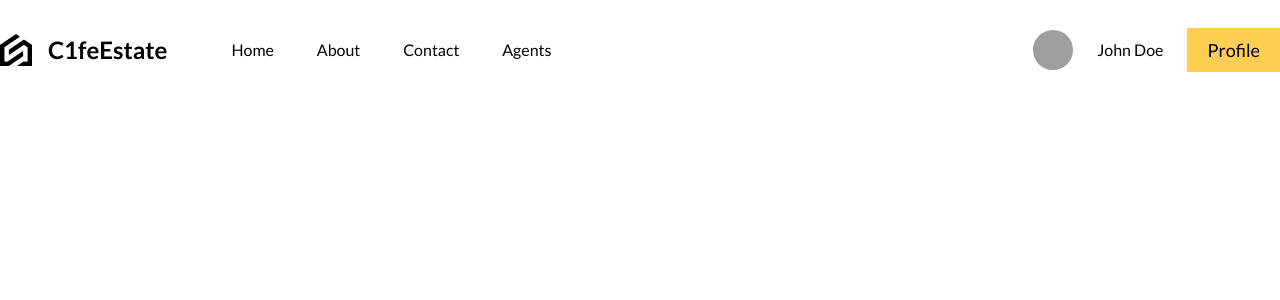
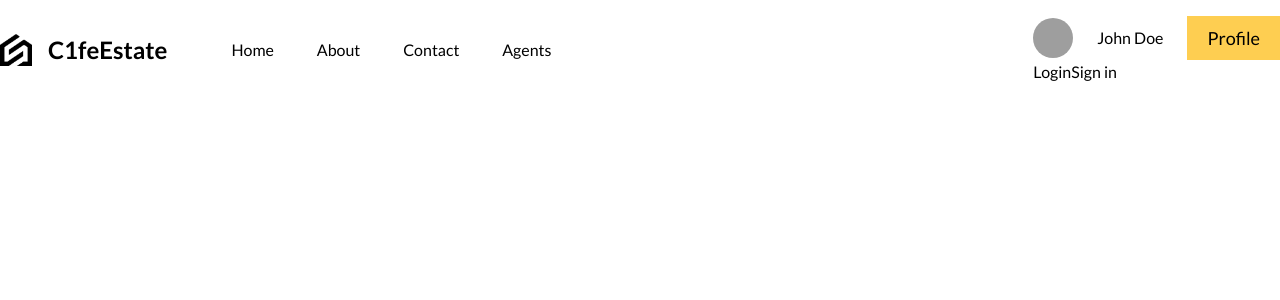
Before and after one commit to c1felode/estateapp-mern, a React (Vite) app in the folder client/: page / in a window 1280 px wide. Shown: the top 300 px of the page. Built offline with nearby package versions, Linux system fonts and the light colour scheme; grey boxes are pictures that could not be loaded.

Commit message:
File structure and Routes added

```diff
--- a/client/package.json
+++ b/client/package.json
@@ -13,6 +13,7 @@
     "@tailwindcss/vite": "^4.3.3",
     "react": "^19.2.7",
     "react-dom": "^19.2.7",
+    "react-router-dom": "^7.18.1",
     "tailwindcss": "^4.3.3"
   },
   "devDependencies": {
--- a/client/src/App.tsx
+++ b/client/src/App.tsx
@@ -1,11 +1,47 @@
-import Header from "./components/Header"
+import { createBrowserRouter, RouterProvider } from "react-router-dom"
+import Layout from "./layout"
+import HomePage from "./routes/HomePage"
+import ListPage from "./routes/ListPage"
+import SinglePage from "./routes/SinglePage"
+import ProfilePage from "./routes/ProfilePage"
+import Login from "./routes/Login"
+import Register from "./routes/Register"
+
+const router = createBrowserRouter([
+  {
+    path: "/",
+    element: <Layout />,
+    children: [
+      {
+        path:"/",
+        element:<HomePage/>
+      },
+      {
+        path:"/list",
+        element:<ListPage/>
+      },
+      {
+        path:"/:id",
+        element:<SinglePage/>
+      },
+      {
+        path:"/profile",
+        element:<ProfilePage/>
+      },
+      {
+        path:"/login",
+        element:<Login/>
+      },
+      {
+        path:"/register",
+        element:<Register/>
+      }
+    ]
+  },
+])
 
 function App() {
-  return (
-    <>
-      <div className='container mx-auto'><Header/></div>
-    </>
-  )
+  return <RouterProvider router={router} />
 }
 
 export default App
--- /dev/null
+++ b/client/src/components/AuthActions.tsx
@@ -0,0 +1,8 @@
+export default function AuthActions () {
+    return (
+        <div>
+            <button>Login</button>
+            <button>Sign in</button>
+        </div>
+    )
+}
--- a/client/src/components/Header.tsx
+++ b/client/src/components/Header.tsx
@@ -1,3 +1,4 @@
+import AuthActions from "./AuthActions";
 import MiniProfile from "./MiniProfile";
 
 export default function Header() {
@@ -19,6 +20,7 @@ export default function Header() {
             </nav>
             <div>
                 <MiniProfile/>
+                <AuthActions/>
             </div>
         </header>
     )
--- a/client/src/index.css
+++ b/client/src/index.css
@@ -1,7 +1,7 @@
 @import "tailwindcss";
 
 :root {
-    --primary: #fece51;
+  --primary: #fece51;
 }
 body{
   font-family: "Lato", sans-serif;
--- /dev/null
+++ b/client/src/layout.tsx
@@ -0,0 +1,11 @@
+import Header from "./components/Header";
+import { Outlet } from "react-router-dom";
+
+export default function Layout() {
+  return (
+    <div className="container mx-auto">
+        <Header />
+        <Outlet/>
+    </div>
+  );
+}
--- /dev/null
+++ b/client/src/routes/HomePage.tsx
@@ -0,0 +1,3 @@
+export default function HomePage () {
+    return (<></>)
+}
--- /dev/null
+++ b/client/src/routes/ListPage.tsx
@@ -0,0 +1,3 @@
+export default function ListPage () {
+    return (<></>)
+}
--- /dev/null
+++ b/client/src/routes/Login.tsx
@@ -0,0 +1,3 @@
+export default function Login () {
+    return (<></>)
+}
--- /dev/null
+++ b/client/src/routes/ProfilePage.tsx
@@ -0,0 +1,3 @@
+export default function ProfilePage () {
+    return (<></>)
+}
--- /dev/null
+++ b/client/src/routes/Register.tsx
@@ -0,0 +1,3 @@
+export default function Register () {
+    return (<></>)
+}
--- /dev/null
+++ b/client/src/routes/SinglePage.tsx
@@ -0,0 +1,3 @@
+export default function SinglePage () {
+    return (<></>)
+}
```
Also changed, not shown: 1 other file (tests, documents, lock files or other folders).
